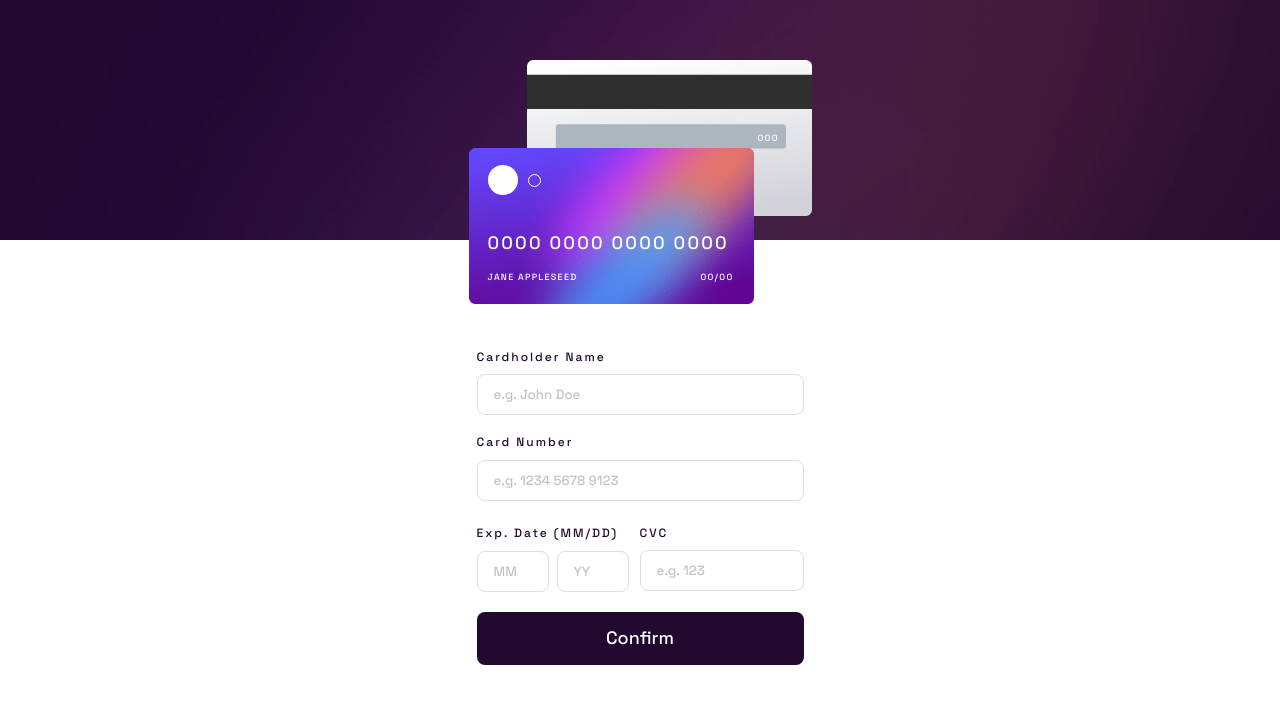
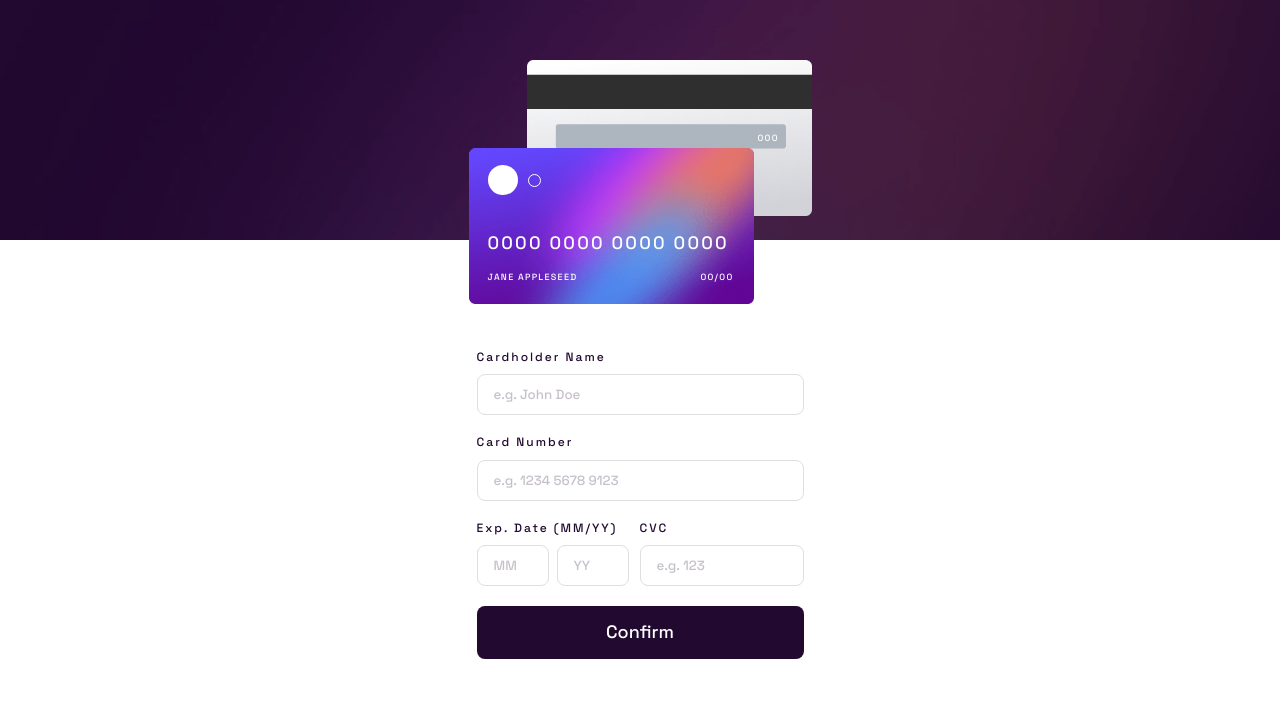
Before and after one commit to Mariam-Mantidze/Interactive-card-details-form, a React (Vite) app: page / in a window 1280 px wide. Shown: the top 704 px of the page. Built offline with nearby package versions, Linux system fonts and the light colour scheme.

Commit message:
finish form logic

```diff
--- a/src/App.jsx
+++ b/src/App.jsx
@@ -10,7 +10,7 @@ import { GlobalStyle } from "../styles/GlobalStyles";
 function App() {
   const [submit, setSubmit] = useState(false);
   const [errors, setErrors] = useState({});
-  const [success, setSuccess] = useState("");
+  // const [success, setSuccess] = useState("");
 
   const [values, setValues] = useState({
     name: "",
@@ -28,31 +28,31 @@ function App() {
       if (onlyDigits.length <= 16) {
         const formattedValue = onlyDigits.replace(/(.{4})/g, "$1 ").trim();
         setValues({ ...values, [id]: formattedValue });
+      }
     } else {
       setValues({ ...values, [id]: value });
     }
-    }
-  };
 
     // =================== NOT WORKING. INVESTIGATE =========================
     // if (id === "month" || id === "year") {
     //   const onlyDigits = value.replace(/\D/g, "");
     //   setValues({ ...values, [id]: onlyDigits });
     // }
+  };
 
   const validation = () => {
     let errors = {};
 
     // name validation
     if (!values.name.trim()) {
-      errors.name = "Can't be empty";
+      errors.name = "Can't be blank";
     } else if (!isNaN(values.name)) {
       errors.name = "Wrong format, can't be number";
     }
 
     // card number validation
     if (!values.cardNumber.trim()) {
-      errors.cardNumber = "Can't be empty";
+      errors.cardNumber = "Can't be blank";
     } else if (/\D/.test(values.cardNumber.replace(/\s/g, ""))) {
       errors.cardNumber = "Wrong format, numbers only";
     } else if (values.cardNumber.replace(/\s/g, "").length !== 16) {
@@ -60,22 +60,24 @@ function App() {
     }
 
     // date validation
-    if (!values.month.trim()) {
-      errors.month = "Can't be empty";
-    } else if (/\D/.test(values.month.replace(/\s/g, ""))) {
+    if (!values.month.trim() || !values.year.trim()) {
+      errors.month = "Can't be blank";
+    } else if (
+      /\D/.test(values.month.replace(/\s/g, "")) ||
+      /\D/.test(values.year.replace(/\s/g, ""))
+    ) {
       errors.month = "Wrong format, numbers only";
     } else if (values.month.replace(/\s/g, "").length !== 2) {
       errors.month = "Date should be 2 numbers";
     }
 
     // cvc validation
-
     if (!values.cvc.trim()) {
-      errors.cvc = "Can't be empty";
+      errors.cvc = "Can't be blank";
     } else if (/\D/.test(values.cvc.replace(/\s/g, ""))) {
       errors.cvc = "Wrong format, numbers only";
     } else if (values.cvc.replace(/\s/g, "").length !== 3) {
-      errors.cvc = "Date should be 3 numbers";
+      errors.cvc = "CVC should be 3 numbers";
     }
 
     return errors;
@@ -87,7 +89,9 @@ function App() {
 
     setErrors(validationErrors);
 
-    // setSubmit(true);
+    if (Object.keys(validationErrors).length === 0) {
+      setSubmit(true);
+    }
   };
 
   return (
--- a/src/components/Form.jsx
+++ b/src/components/Form.jsx
@@ -34,8 +34,8 @@ export default function Form({ handleChange, onSubmit, errors, ...values }) {
       </div>
 
       <div className="flex-container">
-        <div>
-          <label htmlFor="date">Exp. Date (MM/DD)</label>
+        <div className="date-flex">
+          <label htmlFor="date">Exp. Date (MM/YY)</label>
           <div className="date-container">
             <Input
               maxLength={2}
@@ -115,7 +115,11 @@ const FormComponent = styled.form`
   & .date-container {
     display: flex;
     gap: 8px;
-    margin-top: 9px;
+  }
+  & .date-flex {
+    display: flex;
+    flex-direction: column;
+    gap: 9px;
   }
 
   & .date {
```
Lines whose indentation alone changed are shown as unchanged.
